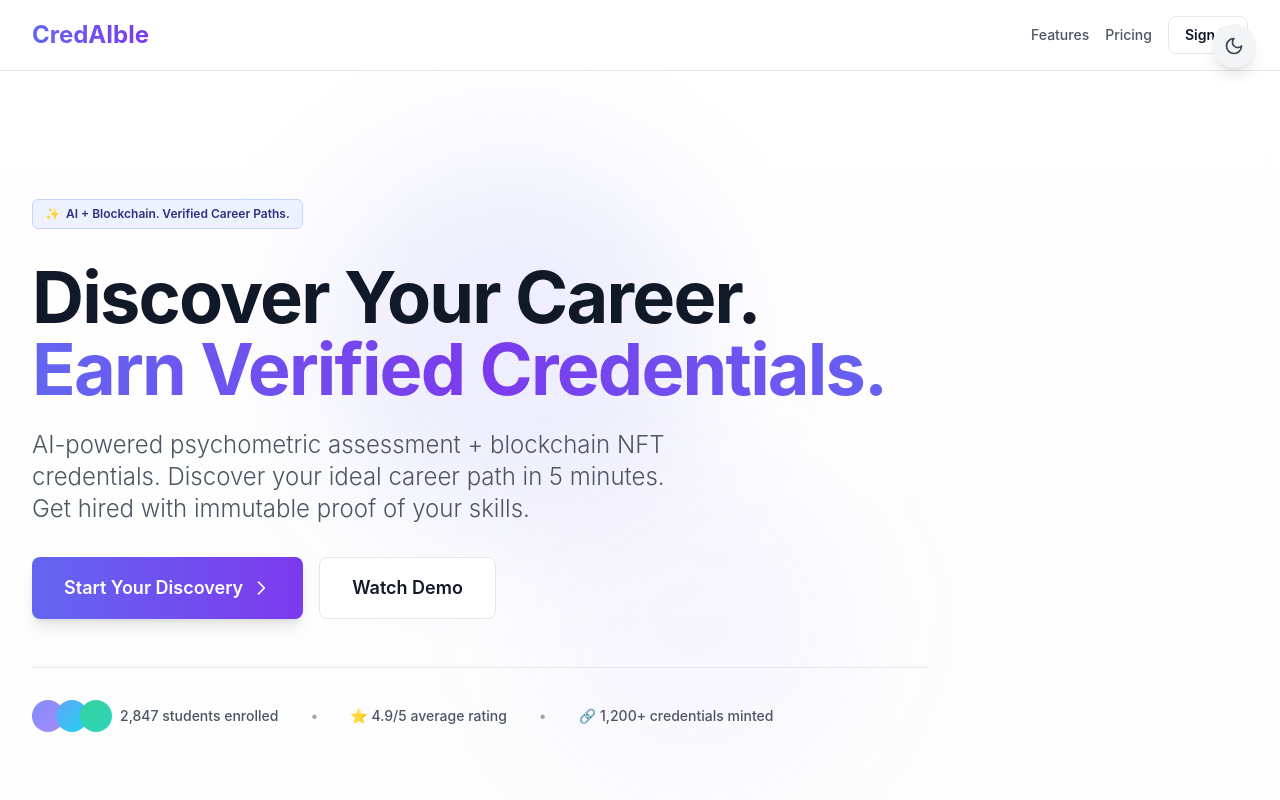
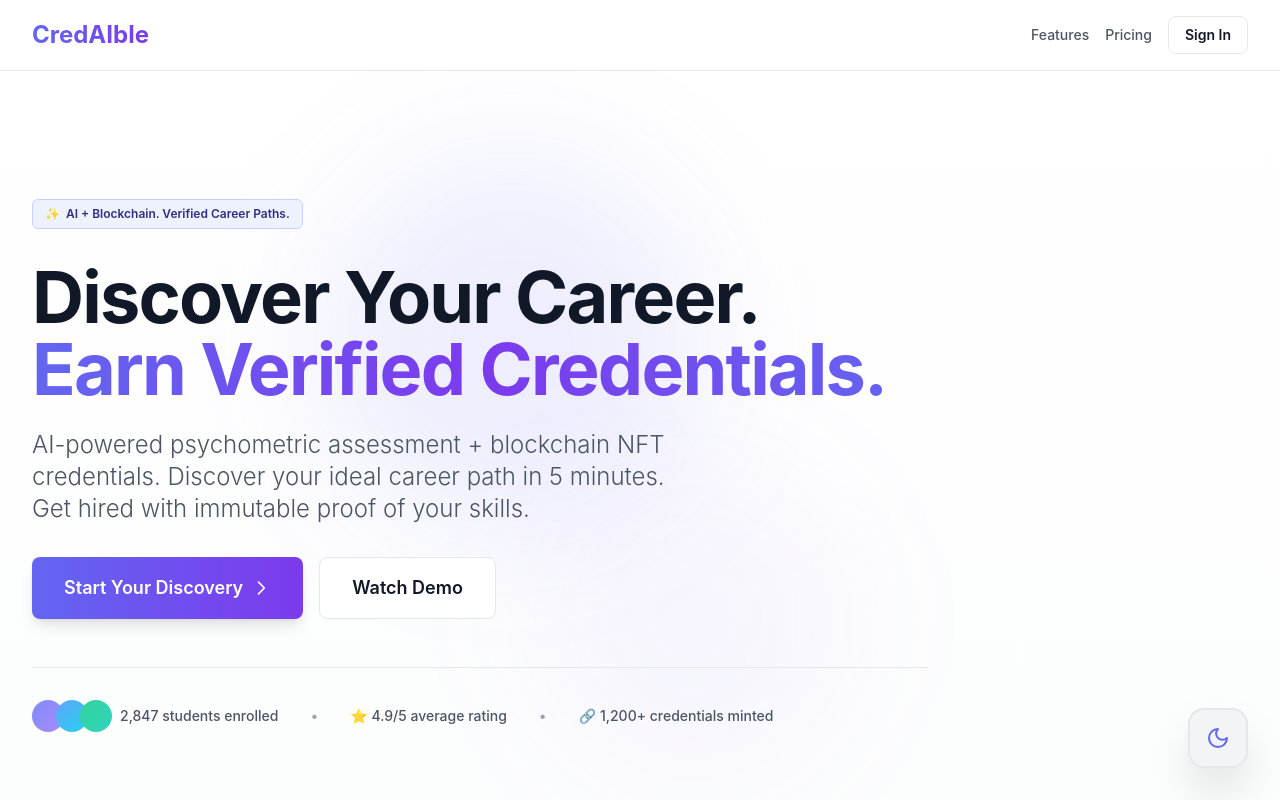
Before and after one commit to TUMMALA-AKSHAYA/Cred-AI-ble, a React (Create React App) app in the folder frontend/: page / in a window 1280 px wide. Shown: the top 800 px of the page. Built offline with nearby package versions, Linux system fonts and the light colour scheme.

Commit message:
Move dark mode toggle to bottom-right for better visibility
- Relocated from top-6 right-6 to bottom-8 right-8
- Increased size and improved styling with border
- Added hover animations (scale + rotation)
- Now clearly visible and not hidden under navigation/sign-in

```diff
--- a/frontend/src/App.jsx
+++ b/frontend/src/App.jsx
@@ -18,16 +18,17 @@ function App() {
   return (
     <QuizProvider>
       <div className={darkMode ? 'dark' : ''}>
-        {/* Dark Mode Toggle */}
+        {/* Dark Mode Toggle - Moved to Bottom Right for Better Visibility */}
         <button
           onClick={() => setDarkMode(!darkMode)}
-          className="fixed top-6 right-6 z-50 p-3 rounded-full bg-gray-100 dark:bg-gray-800 hover:bg-gray-200 dark:hover:bg-gray-700 transition-all duration-300 shadow-lg"
+          className="fixed bottom-8 right-8 z-50 p-4 rounded-2xl bg-gray-100 dark:bg-gray-800 hover:bg-gray-200 dark:hover:bg-gray-700 transition-all duration-300 shadow-2xl hover:shadow-3xl hover:scale-110 border-2 border-gray-200 dark:border-gray-600"
           title="Toggle dark mode"
+          aria-label="Toggle dark mode"
         >
           {darkMode ? (
-            <Sun size={20} className="text-yellow-400" />
+            <Sun size={24} className="text-yellow-400 transition-transform duration-500 hover:rotate-180" />
           ) : (
-            <Moon size={20} className="text-gray-700" />
+            <Moon size={24} className="text-indigo-600 transition-transform duration-500 hover:rotate-180" />
           )}
         </button>
 
```
